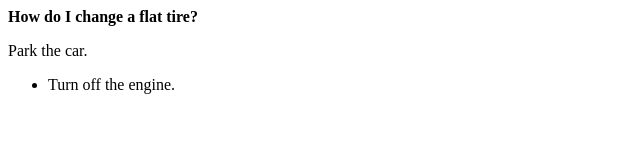
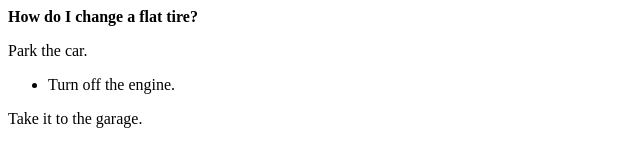
Before and after one commit to dbiollo/dbiollo.github.io, a plain HTML site: page stuff/qas.html in a window 1280 px wide. Shown: the whole page, without its empty margins (0-640 px from the left). Drawn offline with Linux system fonts and the light colour scheme.

Commit message:
Update qas.html

```diff
--- a/stuff/qas.html
+++ b/stuff/qas.html
@@ -16,6 +16,14 @@
       </ul>
     </div>
   </div>
+  <div itemprop="suggestedAnswer" itemscope itemtype="http://schema.org/Answer">
+    <meta itemprop="upvoteCount" content="100" />
+    <div itemprop="text">
+      <p>
+        Take it to the garage.
+      </p>
+    </div>
+  </div>
 
 </div>
 </body>
```
